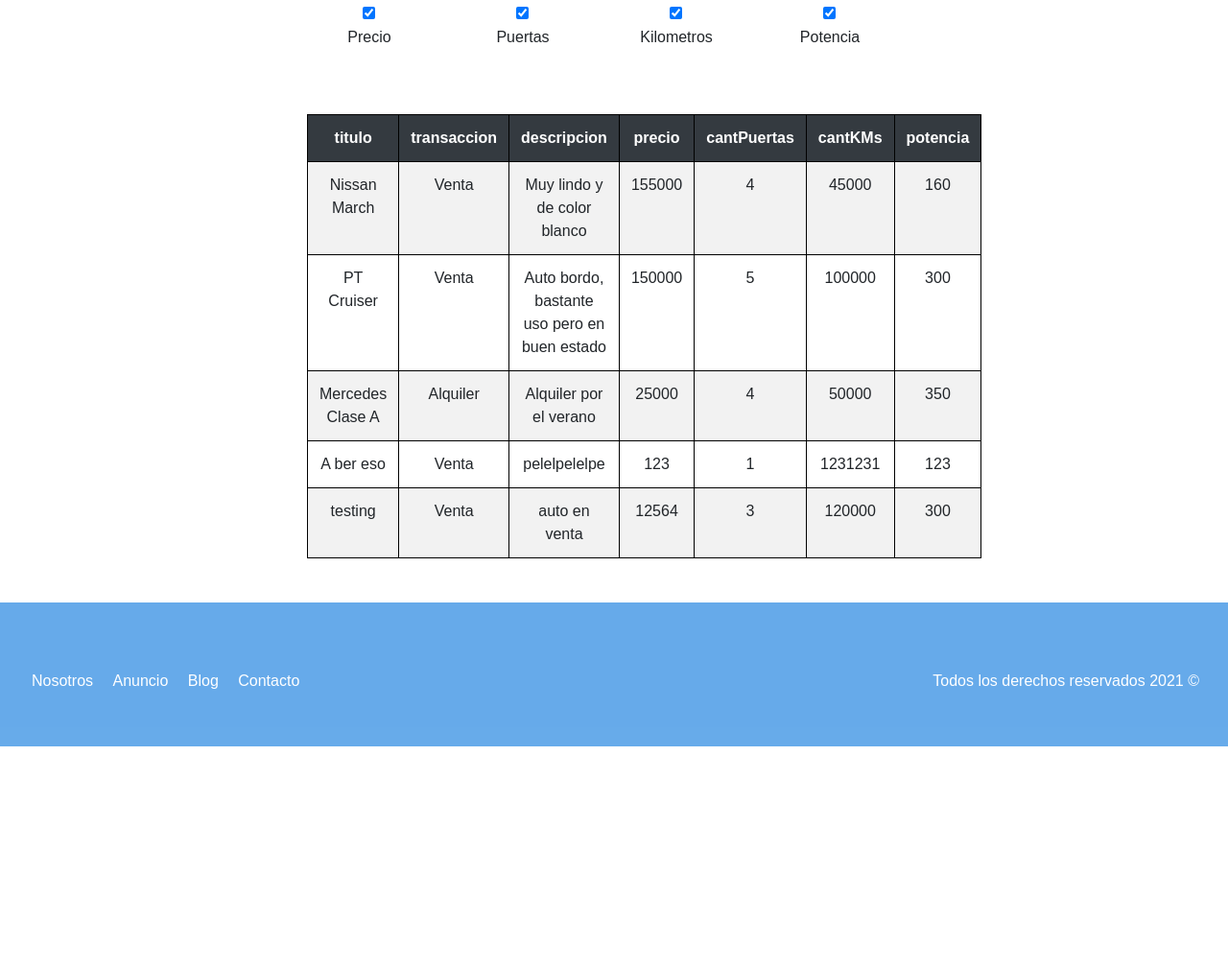
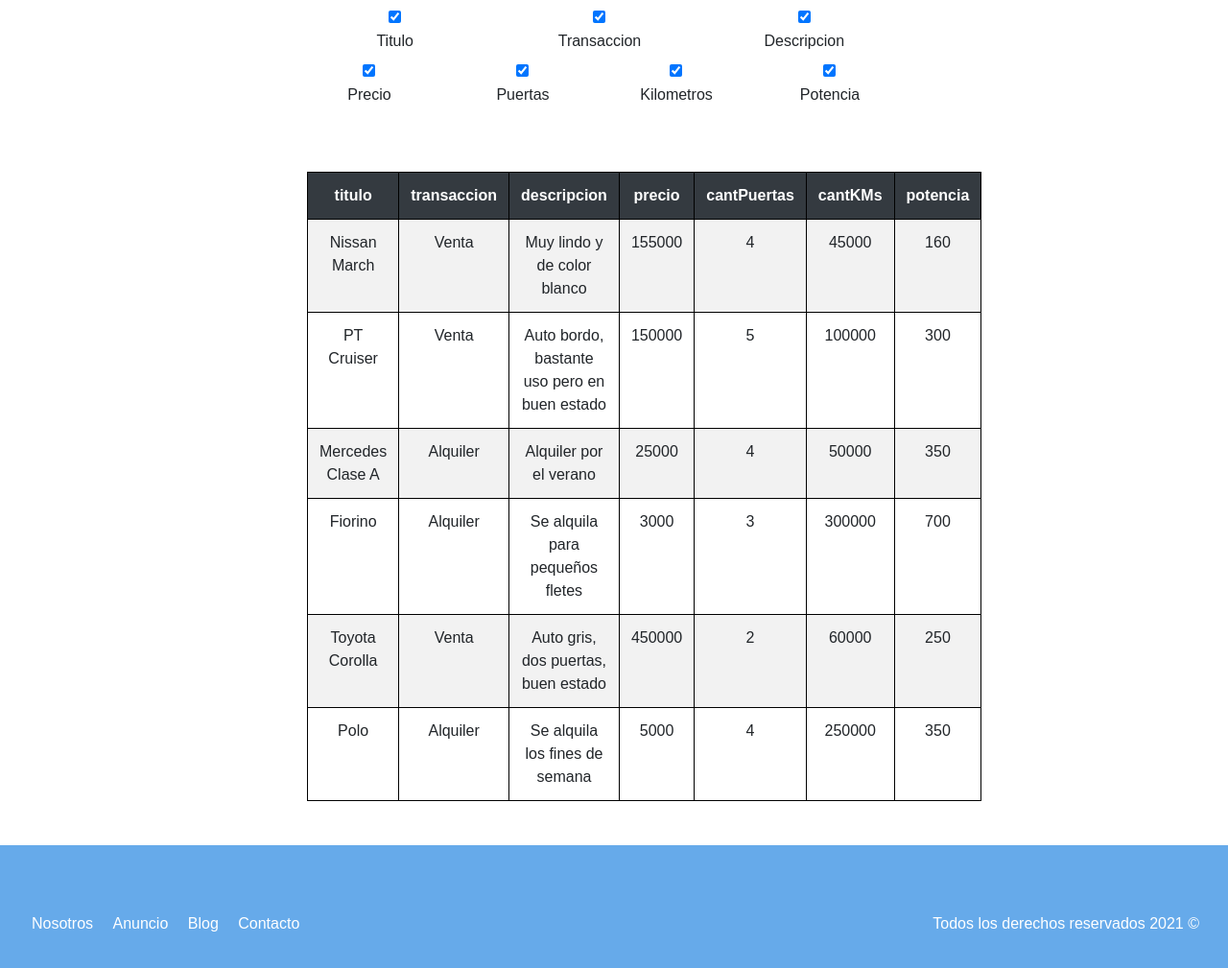
Before and after one commit to JuangaPalermo/Palermo.SPLABIII, a website with bundled scripts: page app/index.html in a window 1280 px wide. Shown: the part 1021-2030 px from the top of the page at 96% size. Before the commit the page ends 1799 px from the top, so only its background shows below. Built offline with nearby package versions, Linux system fonts and the light colour scheme; data requests are answered from the project's data file.

Commit message:
entrega pre final segundo parcial

```diff
--- a/app/css/styles.css
+++ b/app/css/styles.css
@@ -49,7 +49,7 @@
 #buttonsContainer {
   max-width: 50vw;
   display: flex;
-  margin: 30px auto;
+  margin: 50px auto;
   height: fit-content;
   justify-content: space-around;
   align-items: center;
--- a/app/db/db.json
+++ b/app/db/db.json
@@ -31,24 +31,34 @@
       "potencia": "350"
     },
     {
-      "id": 1624988337344,
-      "titulo": "A ber eso",
-      "transaccion": "Venta",
-      "descripcion": "pelelpelelpe",
-      "precio": 123,
-      "cantPuertas": "1",
-      "cantKMs": "1231231",
-      "potencia": "123"
+      "id": 1624990696843,
+      "titulo": "Fiorino",
+      "transaccion": "Alquiler",
+      "descripcion": "Se alquila para pequeños fletes",
+      "precio": 3000,
+      "cantPuertas": "3",
+      "cantKMs": "300000",
+      "potencia": "700"
     },
     {
-      "id": 1624990696843,
-      "titulo": "testing",
+      "id": 1625006748951,
+      "titulo": "Toyota Corolla",
       "transaccion": "Venta",
-      "descripcion": "auto en venta",
-      "precio": 12564,
-      "cantPuertas": "3",
-      "cantKMs": "120000",
-      "potencia": "300"
+      "descripcion": "Auto gris, dos puertas, buen estado",
+      "precio": 450000,
+      "cantPuertas": "2",
+      "cantKMs": "60000",
+      "potencia": "250"
+    },
+    {
+      "id": 1625006826460,
+      "titulo": "Polo",
+      "transaccion": "Alquiler",
+      "descripcion": "Se alquila los fines de semana",
+      "precio": 5000,
+      "cantPuertas": "4",
+      "cantKMs": "250000",
+      "potencia": "350"
     }
   ]
 }
--- a/app/index.html
+++ b/app/index.html
@@ -167,7 +167,7 @@
       </div>
       <input
         type="button"
-        class="btnForm btn btn-secondary hidden"
+        class="btnForm btn btn-danger hidden"
         id="btnEliminar"
         value="Eliminar"
         form="formAutomovil"
@@ -187,7 +187,7 @@
           aria-haspopup="true"
           aria-expanded="false"
         >
-          Filtros:
+          Filtrar transaccion:
         </button>
         <div class="dropdown-menu" aria-labelledby="dropdownMenuButton">
           <button class="dropdown-item" id="btnFiltroTodos" type="button">
--- a/app/js/scripts.js
+++ b/app/js/scripts.js
@@ -2,7 +2,6 @@
 
 let autos = [];
 let tablaFiltrada = [];
-let columnasFiltradas = [];
 
 //#region Axios
 
@@ -21,7 +20,7 @@
 const altaAutoAxiosAsync = async (nuevoAuto) => {
   agregarSpinner();
   try {
-    const { data } = await axios.post("http://localhost:5000/autos", nuevoAuto);
+    await axios.post("http://localhost:5000/autos", nuevoAuto);
   } catch (err) {
     console.error(err.response);
   } finally {
@@ -32,7 +31,7 @@
 const updateAutoAxiosAsync = async (autoEditado) => {
   agregarSpinner();
   try {
-    const { data } = await axios.put(
+    await axios.put(
       "http://localhost:5000/autos/" + autoEditado.id,
       autoEditado
     );
@@ -46,9 +45,7 @@
 const deleteAutoAxios = async (idDestino) => {
   agregarSpinner();
   try {
-    const { data } = await axios.delete(
-      "http://localhost:5000/autos/" + idDestino
-    );
+    await axios.delete("http://localhost:5000/autos/" + idDestino);
   } catch (err) {
     console.error(err.response);
   } finally {
@@ -70,9 +67,6 @@
     handlerLoadList(autos);
     autos.forEach((el) => {
       tablaFiltrada.push(el);
-    });
-    autos.forEach((el) => {
-      columnasFiltradas.push(el);
     });
   }
 });
@@ -144,8 +138,6 @@
       await deleteAutoAxios(id);
     }
     limpiarFormulario(document.forms[0]);
-  } else if (e.target.matches("#btnCalcularPromedio")) {
-    calcularPromedio(tablaFiltrada);
   } else if (e.target.matches("#btnFiltroTodos")) {
     filtroTodos(tablaFiltrada);
   } else if (e.target.matches("#btnFiltroAlquiler")) {
@@ -380,7 +372,7 @@
   const precios = listaFiltrada.map((e) => e.precio);
   const lenPrecios = precios.length;
   const totalPrecios = precios.reduce((acc, el) => acc + el, 0);
-  const resultado = totalPrecios / lenPrecios;
+  const resultado = Math.round(totalPrecios / lenPrecios);
   document.getElementById("lblResultado").textContent = resultado;
   handlerLoadList(listaFiltrada);
 }
@@ -389,21 +381,9 @@
   const precios = listaFiltrada.map((e) => e.precio);
   const lenPrecios = precios.length;
   const totalPrecios = precios.reduce((acc, el) => acc + el, 0);
-  const resultado = totalPrecios / lenPrecios;
+  const resultado = Math.round(totalPrecios / lenPrecios);
   document.getElementById("lblResultado").textContent = resultado;
   handlerLoadList(listaFiltrada);
 }
 
 //#endregion
-
-//#region calculo de promedio
-
-function calcularPromedio(lista) {
-  const precios = lista.map((e) => e.precio);
-  const lenPrecios = precios.length;
-  const totalPrecios = precios.reduce((acc, el) => acc + el, 0);
-  const resultado = totalPrecios / lenPrecios;
-  document.getElementById("lblResultado").textContent = resultado;
-}
-
-//#endregion
```
